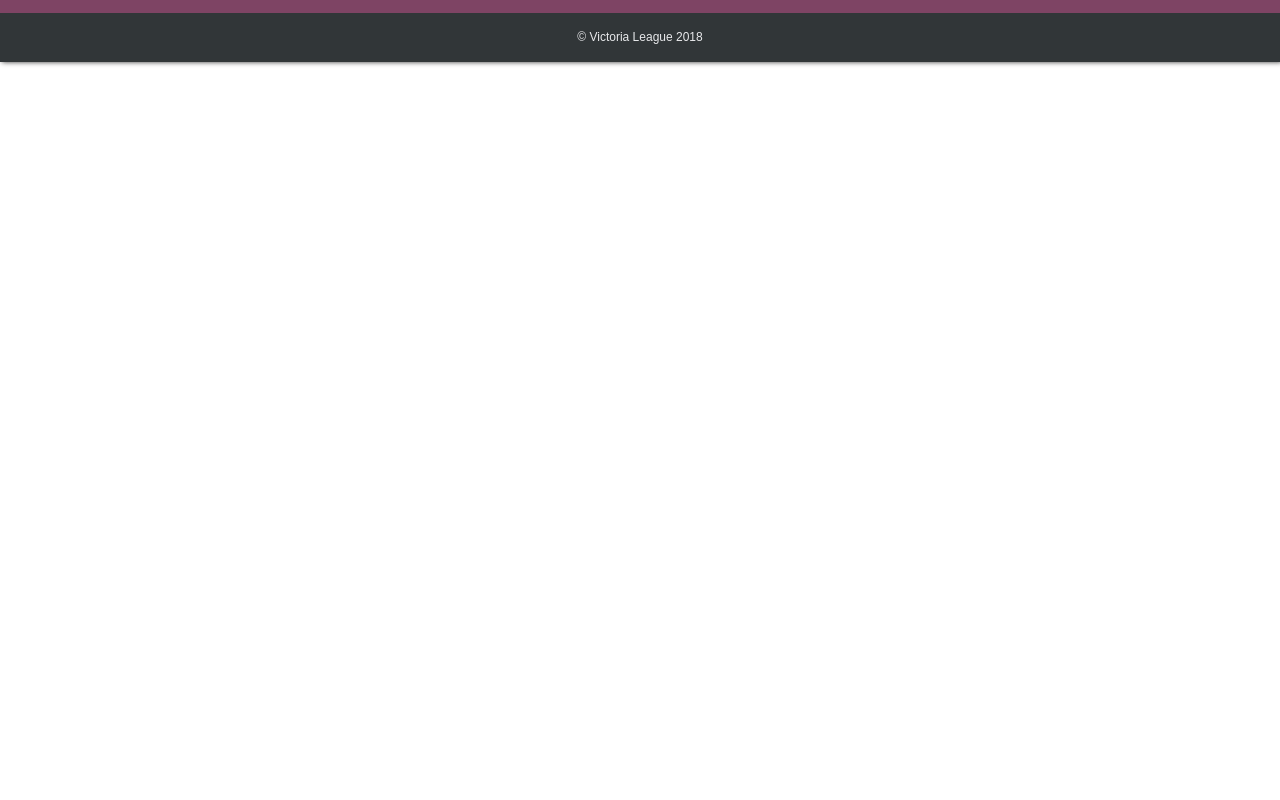
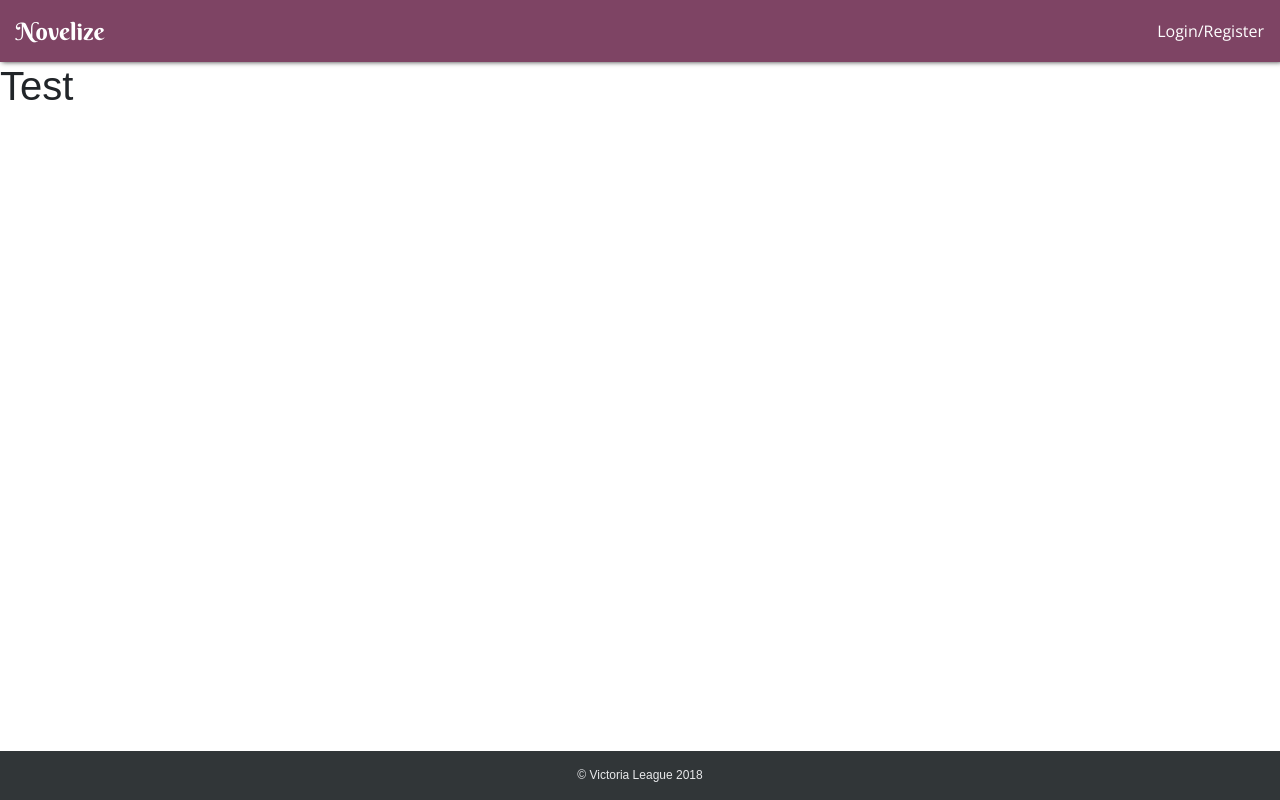
Before and after one commit to vleague2/novelize, a React (Create React App) app in the folder client/: page /login in a window 1280 px wide. Built offline with nearby package versions, Linux system fonts and the light colour scheme.

Commit message:
fixed footer positioning

```diff
--- a/client/src/App.js
+++ b/client/src/App.js
@@ -3,6 +3,7 @@ import { BrowserRouter as Router, Route, Switch } from "react-router-dom";
 import Home from "./Pages/Home/Home";
 import Nav from "./Components/Nav";
 import Footer from "./Components/Footer"
+import Login from "./Pages/Login/Login";
 
 const App = () => (
   <Router>
@@ -10,6 +11,7 @@ const App = () => (
       <Nav />
       <Switch>
         <Route exact path="/" component={Home} />
+        <Route exact path="/login" component={Login} />
       </Switch>
        {/* ADD IN THE FOOTER */}
       <Footer/>
--- a/client/src/Components/Footer/Footer.css
+++ b/client/src/Components/Footer/Footer.css
@@ -5,6 +5,7 @@
     background-color: #313638;
     color: #e8e9eb;
     padding-top: 15px;
+    margin-top: 60px;
 }
 
 #footer-text {
--- a/client/src/Components/Grid/Grid.css
+++ b/client/src/Components/Grid/Grid.css
@@ -1,4 +1,5 @@
 #container {
     padding-top: 30px;
+    padding-bottom: 100px;
     width: 60%;
 }
--- a/client/src/Components/Nav/Nav.js
+++ b/client/src/Components/Nav/Nav.js
@@ -6,7 +6,7 @@ const Nav = () => (
     <a className="navbar-brand" href="/">
       Novelize
     </a>
-    <a className="nav-item ml-auto" href="/">
+    <a className="nav-item ml-auto" href="/login">
       Login/Register
     </a>
   </nav>
--- a/client/src/Pages/Home/Home.js
+++ b/client/src/Pages/Home/Home.js
@@ -5,7 +5,6 @@ import Button from "../../Components/Button"
 import "./Home.css";
 import {Container, Row, Col} from "../../Components/Grid";
 import CardBody from "../../Components/CardBody"
-import Footer from "../../Components/Footer"
 import FeaturesDisplay from "../../Components/FeaturesDisplay";
 
 
@@ -187,13 +186,12 @@ class Home extends Component {
                             <Button>Get Started</Button>
                         </Col>
                     </Row>
+                    {/* <h1>
+                        <p role="img" aria-label="Face With Rolling Eyes Emoji" id="emojis">
+                        🙄🙄🙄🙄🙄🙄🙄🙄🙄🙄🙄🙄🙄🙄🙄🙄🙄🙄🙄🙄🙄🙄🙄🙄
+                        </p>
+                    </h1> */}
                 </Container>
-
-                <h1>
-                    <p role="img" aria-label="Face With Rolling Eyes Emoji" id="emojis">
-                    🙄🙄🙄🙄🙄🙄🙄🙄🙄🙄🙄🙄🙄🙄🙄🙄🙄🙄🙄🙄🙄🙄🙄🙄
-                    </p>
-                </h1>
             </div>
         )
     }
--- /dev/null
+++ b/client/src/Pages/Login/Login.css
@@ -0,0 +1,3 @@
+h1 {
+    margin-bottom: 60px;
+}
--- /dev/null
+++ b/client/src/Pages/Login/Login.js
@@ -0,0 +1,8 @@
+import React from "react";
+import "./Login.css";
+
+const Login = () => (
+    <h1> Test </h1>
+)
+
+export default Login;
--- a/client/src/index.css
+++ b/client/src/index.css
@@ -3,5 +3,16 @@ body {
   padding: 0;
   font-family: sans-serif;
   position: relative;
+  min-height: 100%;
+}
+
+html {
   height: 100%;
+  /* box-sizing: border-box; */
 }
+
+/* *,
+*:before,
+*:after {
+  box-sizing: inherit;
+} */
```
